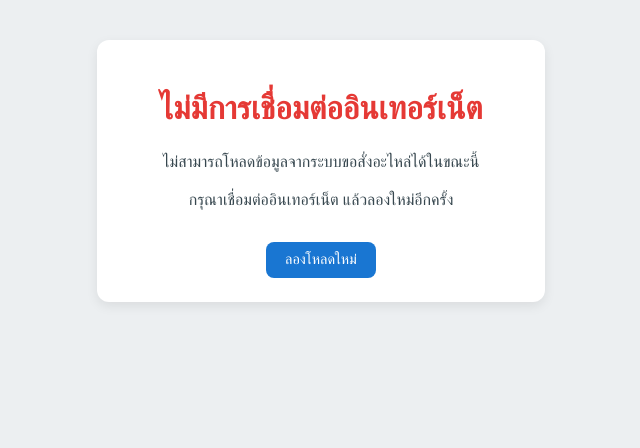
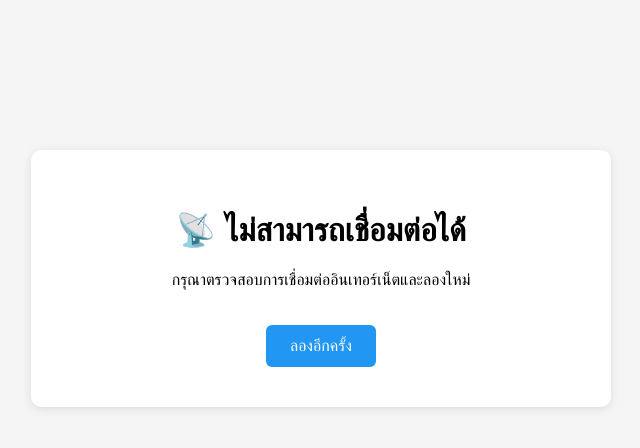
Before and after one commit to Nawahovvp/PWARequestNew, a plain HTML site: page offline.html in a window 1280 px wide. Shown: the whole page, without its empty margins (319-959 px from the left). Drawn offline with Linux system fonts and the light colour scheme.

Commit message:
Update offline.html

```diff
--- a/offline.html
+++ b/offline.html
@@ -2,45 +2,44 @@
 <html lang="th">
 <head>
     <meta charset="UTF-8">
-  <title>ออฟไลน์อยู่</title>
     <meta name="viewport" content="width=device-width, initial-scale=1.0">
+    <title>Offline - ระบบอะไหล่</title>
     <style>
         body {
-      font-family: system-ui, -apple-system, BlinkMacSystemFont, "Kanit", sans-serif;
+            font-family: 'Kanit', sans-serif;
             text-align: center;
-      padding: 2rem;
-      background: #eceff1;
-      color: #37474f;
+            padding: 50px;
+            background: #f5f5f5;
+            margin: 0;
         }
-    h1 {
-      color: #e53935;
-    }
-    .card {
-      max-width: 400px;
-      margin: 0 auto;
-      background: #ffffff;
-      padding: 1.5rem;
-      border-radius: 12px;
-      box-shadow: 0 4px 12px rgba(0,0,0,0.08);
+        .container {
+            background: white;
+            padding: 40px;
+            border-radius: 10px;
+            box-shadow: 0 2px 10px rgba(0,0,0,0.1);
+            max-width: 500px;
+            margin: 100px auto;
         }
         button {
-      margin-top: 1rem;
-      padding: 0.6rem 1.2rem;
-      border-radius: 8px;
+            background: #2196f3;
+            color: white;
             border: none;
+            padding: 12px 24px;
+            border-radius: 6px;
+            font-size: 16px;
             cursor: pointer;
+            margin-top: 20px;
+        }
+        button:hover {
             background: #1976d2;
-      color: #fff;
-      font-size: 0.9rem;
         }
     </style>
 </head>
 <body>
-  <div class="card">
-    <h1>ไม่มีการเชื่อมต่ออินเทอร์เน็ต</h1>
-    <p>ไม่สามารถโหลดข้อมูลจากระบบขอสั่งอะไหล่ได้ในขณะนี้</p>
-    <p>กรุณาเชื่อมต่ออินเทอร์เน็ต แล้วลองใหม่อีกครั้ง</p>
-    <button onclick="location.reload()">ลองโหลดใหม่</button>
+    <div class="container">
+        <h1>📡 ไม่สามารถเชื่อมต่อได้</h1>
+        <p>กรุณาตรวจสอบการเชื่อมต่ออินเทอร์เน็ตและลองใหม่</p>
+        <button onclick="location.reload()">ลองอีกครั้ง</button>
     </div>
 </body>
 </html>
```
Lines whose indentation alone changed are shown as unchanged.
